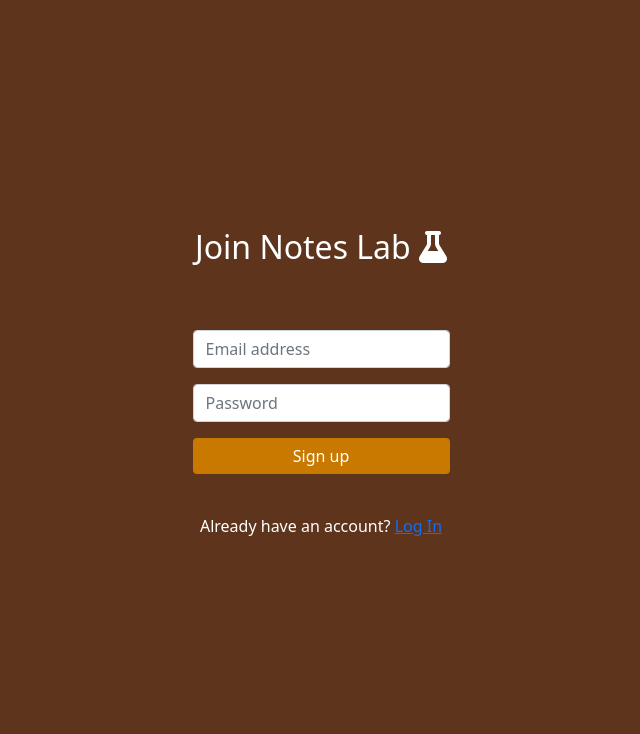
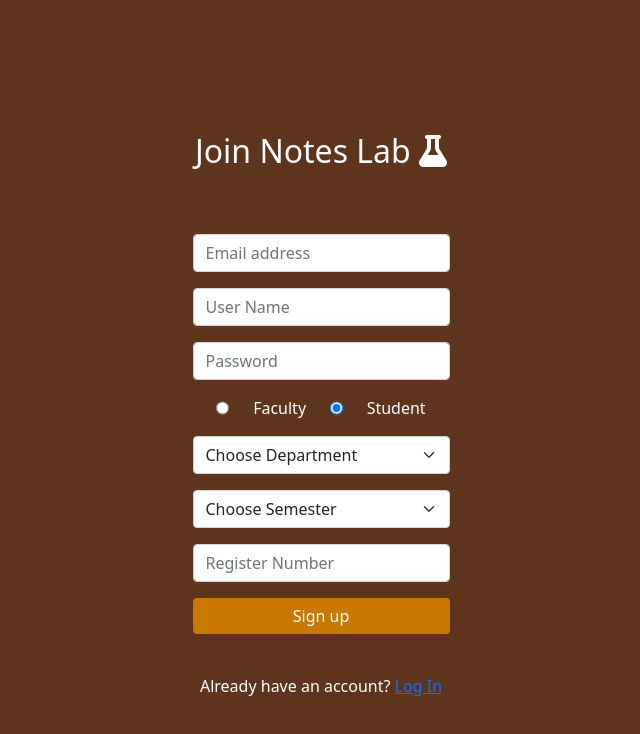
Before and after one commit to nakulankurmullam/noteslab, a React (Vite) app: page /signup in a window 1280 px wide. Shown: the top 734 px of the page, without its empty margins (319-959 px from the left). Built offline with nearby package versions, Linux system fonts and the light colour scheme; no server answers.

Commit message:
initiated firebase integration

```diff
--- /dev/null
+++ b/src/Context/userAuthContext.jsx
@@ -0,0 +1,53 @@
+import { createContext, useContext, useEffect, useState } from "react";
+import {
+  createUserWithEmailAndPassword,
+  signInWithEmailAndPassword,
+  onAuthStateChanged,
+  signOut,
+  GoogleAuthProvider,
+  signInWithPopup,
+} from "firebase/auth";
+import { auth } from "../firebaseConfig";
+
+const userAuthContext = createContext();
+
+export function UserAuthContextProvider({ children }) {
+  const [user, setUser] = useState({});
+
+  function logIn(email, password) {
+    return signInWithEmailAndPassword(auth, email, password);
+  }
+  function signUp(email, password) {
+    return createUserWithEmailAndPassword(auth, email, password);
+  }
+  function logOut() {
+    return signOut(auth);
+  }
+  function googleSignIn() {
+    const googleAuthProvider = new GoogleAuthProvider();
+    return signInWithPopup(auth, googleAuthProvider);
+  }
+
+  useEffect(() => {
+    const unsubscribe = onAuthStateChanged(auth, (currentuser) => {
+      console.log("Auth", currentuser);
+      setUser(currentuser);
+    });
+
+    return () => {
+      unsubscribe();
+    };
+  }, []);
+
+  return (
+    <userAuthContext.Provider
+      value={{ user, logIn, signUp, logOut, googleSignIn }}
+    >
+      {children}
+    </userAuthContext.Provider>
+  );
+}
+
+export function useUserAuth() {
+  return useContext(userAuthContext);
+}
--- a/src/Pages/Signup.css
+++ b/src/Pages/Signup.css
@@ -3,10 +3,14 @@
   flex-direction: column;
   align-items: center;
   gap: 3rem;
-  padding-top: 28.5vh;
+  padding-top: 16.5vh;
   justify-content: center;
 }
 #signup-btn {
   background-color: #c97800;
   border: none;
 }
+ .signup-type{
+  display: flex;
+  justify-content: space-evenly;
+ }
--- a/src/Pages/Signup.jsx
+++ b/src/Pages/Signup.jsx
@@ -1,16 +1,26 @@
 import React, { useState } from "react";
-import './Signup.css'
+import "./Signup.css";
 import { Link, useNavigate } from "react-router-dom";
 import { Form, Alert } from "react-bootstrap";
-import { Button } from "react-bootstrap";
+import { Button, InputGroup } from "react-bootstrap";
 
 const Signup = () => {
   const [email, setEmail] = useState("");
   const [error, setError] = useState("");
+  const [userName, setUserName] = useState("");
   const [password, setPassword] = useState("");
+  const [regNum, setRegNum] = useState("");
+  const [dept, setDept] = useState("");
+  const [isStudent, setIsStudent] = useState("");
+  const [sem, setSem] = useState("");
+  const navigate = useNavigate();
 
   const handleSubmit = async (e) => {
     e.preventDefault();
+    if (!sem || !dept || !userName || !regNum) {
+      alert("Make sure to fill the form");
+      return;
+    }
     setError("");
     try {
       navigate("/");
@@ -22,7 +32,9 @@ const Signup = () => {
   return (
     <>
       <div className=" box signup-container">
-        <h2 className="mb-3">Join Notes Lab <i className="fa-solid fa-flask"></i></h2>
+        <h2 className="mb-3">
+          Join Notes Lab <i className="fa-solid fa-flask"></i>
+        </h2>
         {error && <Alert variant="danger">{error}</Alert>}
         <Form onSubmit={handleSubmit}>
           <Form.Group className="mb-3" controlId="formBasicEmail">
@@ -30,6 +42,15 @@ const Signup = () => {
               type="email"
               placeholder="Email address"
               onChange={(e) => setEmail(e.target.value)}
+            />
+          </Form.Group>
+
+          <Form.Group className="mb-3" controlId="formBasicEmail">
+            <Form.Control
+              type="text"
+              placeholder="User Name"
+              onChange={(e) => setUserName(e.target.value)}
+              required="required"
             />
           </Form.Group>
 
@@ -41,7 +62,102 @@ const Signup = () => {
             />
           </Form.Group>
 
-          <div className="d-grid gap-2">
+          <div className="signup-type mb-3">
+            <input
+              type="radio"
+              name="reg-type"
+              value="faculty"
+              id="fcltyType"
+              onChange={(e) => setIsStudent(false)}
+            />
+            <label htmlFor="fcltyType">Faculty</label>
+            <input
+              type="radio"
+              name="reg-type"
+              value="student"
+              id="stdntType"
+              checked="true"
+              onChange={(e) => setIsStudent(true)}
+            />
+            <label htmlFor="stdntType">Student</label>
+          </div>
+
+          {isStudent && (
+            <div className="stdnt-detail">
+              <Form.Select
+                onChange={(e) => setDept(e.target.value)}
+                className="mb-3"
+              >
+                <option>Choose Department</option>
+                <option value="CSE">CSE</option>
+                <option value="CE">CE</option>
+                <option value="ME">ME</option>
+                <option value="EEE">EEE</option>
+                <option value="ECE">ECE</option>
+              </Form.Select>
+              <Form.Select
+                onChange={(e) => setSem(e.target.value)}
+                className="mb-3"
+              >
+                <option>Choose Semester</option>
+                <option value="1">1</option>
+                <option value="2">2</option>
+                <option value="3">3</option>
+                <option value="4">4</option>
+                <option value="5">5</option>
+                <option value="6">6</option>
+                <option value="7">7</option>
+                <option value="8">8</option>
+              </Form.Select>
+              <Form.Group className="mb-3" controlId="formBasicEmail">
+                <Form.Control
+                  type="text"
+                  placeholder="Register Number"
+                  onChange={(e) => setRegNum(e.target.value)}
+                  required="required"
+                />
+              </Form.Group>
+            </div>
+          )}
+          {!isStudent && (
+            <div className="stdnt-detail">
+              <Form.Select
+                onChange={(e) => setDept(e.target.value)}
+                className="mb-3"
+              >
+                <option>Choose Department</option>
+                <option value="CSE">CSE</option>
+                <option value="CE">CE</option>
+                <option value="ME">ME</option>
+                <option value="EEE">EEE</option>
+                <option value="ECE">ECE</option>
+              </Form.Select>
+              <Form.Select
+                onChange={(e) => setSem(e.target.value)}
+                className="mb-3"
+              >
+                <option>Choose Semester</option>
+                <option value="1">1</option>
+                <option value="2">2</option>
+                <option value="3">3</option>
+                <option value="4">4</option>
+                <option value="5">5</option>
+                <option value="6">6</option>
+                <option value="7">7</option>
+                <option value="8">8</option>
+              </Form.Select>
+              <Form.Group className="mb-3" controlId="formBasicEmail">
+                <Form.Control
+                  type="text"
+                  placeholder="Register Number"
+                  onChange={(e) => setRegNum(e.target.value)}
+                  required="required"
+                />
+              </Form.Group>
+            </div>
+          )}
+
+          <div className="d-grid ">
             <Button variant="primary" id="signup-btn" type="Submit">
               Sign up
             </Button>
```
Also changed, not shown: src/App.jsx (+6 -2 lines), src/Context/UserAuthContext.js (deleted).
